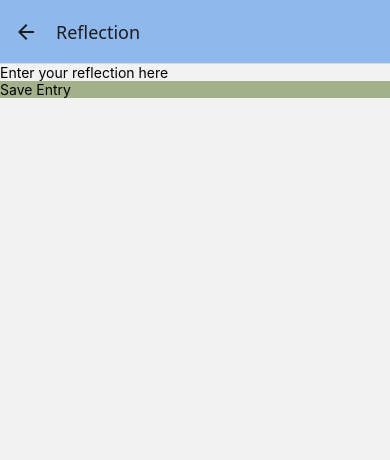
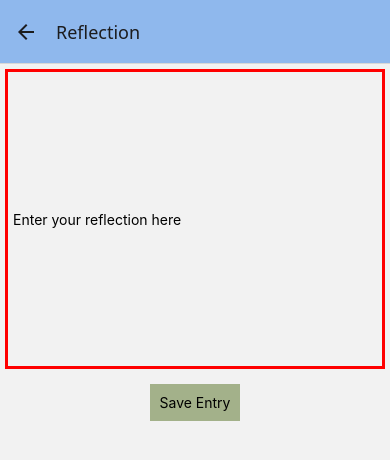
Before and after one commit to rileydrellishak/front-end-movemento, a React Native app in the folder movemento/: screen /Reflection in a window 390 px wide. Shown: the top 460 px of the page. Built offline with nearby package versions, Linux system fonts and the light colour scheme; no server answers.

Commit message:
adding more debugging styles and components

```diff
--- a/movemento/components/ReflectionTextInput.js
+++ b/movemento/components/ReflectionTextInput.js
@@ -1,8 +1,10 @@
 import { TextInput } from 'react-native'
+import ContainerStyles from '../styles/Containers';
+import TextStyles from '../styles/Text';
 
 const ReflectionTextInput = () => {
   return (
-    <TextInput
+    <TextInput style={ContainerStyles.reflection}
       placeholder='Enter your reflection here'
     />
   )
--- a/movemento/components/buttons/SaveEntryButton.js
+++ b/movemento/components/buttons/SaveEntryButton.js
@@ -1,6 +1,7 @@
 import { Pressable, Text } from "react-native"
 import { Alert } from 'react-native'
 import ButtonStyles from "../../styles/Buttons"
+import TextStyles from "../../styles/Text"
 
 const SaveEntryButton = ({ navigation }) => {
   const confirmSave = () => {
@@ -22,7 +23,7 @@ const SaveEntryButton = ({ navigation }) => {
 
   return (
     <Pressable style={ButtonStyles.save} onPress={saveEntry}>
-      <Text>Save Entry</Text>
+      <Text style={TextStyles.save}>Save Entry</Text>
     </Pressable>
   )
 }
--- a/movemento/components/containers/EntriesContainer.js
+++ b/movemento/components/containers/EntriesContainer.js
@@ -0,0 +1,14 @@
+import { ScrollView, Text } from 'react-native'
+import ContainerStyles from '../../styles/Containers';
+
+const EntriesContainer = () => {
+  return (
+    <ScrollView style={ContainerStyles.debugging}>
+      <Text>entry</Text>
+      <Text>entry</Text>
+      <Text>entry</Text>
+    </ScrollView>
+  )
+};
+
+export default EntriesContainer;
--- a/movemento/screens/HomeScreen.js
+++ b/movemento/screens/HomeScreen.js
@@ -1,28 +1,48 @@
-import { View, Text, Pressable } from 'react-native'
+import { ScrollView, View, Text, Pressable } from 'react-native'
 import { useNavigation } from '@react-navigation/native'
 import EntryCalendar from '../components/EntryCalendar';
 import ButtonStyles from '../styles/Buttons';
+import ContainerStyles from '../styles/Containers';
+import EntriesContainer from '../components/containers/EntriesContainer';
 
 const HomeScreen = () => {
   const navigation = useNavigation();
 
   return (
-    <View>
+    <ScrollView>
       <Text>HOME</Text>
+      <View style={ContainerStyles.debugging}>
         <Pressable
           onPress={() => navigation.navigate('SelectMovements')}
           style={ButtonStyles.next}
         >
           <Text>Create an entry and go to the select movements screen</Text>
         </Pressable>
+
+        <Pressable
+          onPress={() => navigation.navigate('SelectMoodsBefore')}
+          style={ButtonStyles.debugging}
+        >
+          <Text>Quick jump to SELECT MOODS BEFORE for debugging</Text>
+        </Pressable>
+
+        <Pressable
+          onPress={() => navigation.navigate('SelectMoodsAfter')}
+          style={ButtonStyles.debugging}
+        >
+          <Text>Quick jump to SELECT MOODS AFTER for debugging</Text>
+        </Pressable>
+
         <Pressable
           onPress={() => navigation.navigate('Reflection')}
           style={ButtonStyles.debugging}
         >
-        <Text>Quick jump to reflection screen for debugging</Text>
+          <Text>Quick jump to REFLECTION for debugging</Text>
         </Pressable>
+      </View>
+      <EntriesContainer/>
       <EntryCalendar></EntryCalendar>
-    </View>
+    </ScrollView>
   )
 }
 
--- a/movemento/styles/Buttons.js
+++ b/movemento/styles/Buttons.js
@@ -7,11 +7,16 @@ const ButtonStyles = StyleSheet.create({
   },
 
   debugging: {
-    backgroundColor: 'coral'
+    backgroundColor: '#fb6f92',
+    margin: 5
   },
 
   save: {
-    backgroundColor: '#a3b18a'
+    backgroundColor: '#a3b18a',
+    maxWidth: 150,
+    alignSelf: 'center',
+    padding: 10,
+    margin: 10
   },
 
   movements: {
--- a/movemento/styles/Containers.js
+++ b/movemento/styles/Containers.js
@@ -15,6 +15,19 @@ const ContainerStyles = StyleSheet.create({
     flex: 5,
     flexDirection: 'row',
     flexWrap: 'wrap'
+  },
+
+  debugging: {
+    borderColor: 'red',
+    borderWidth: 3,
+  },
+
+  reflection: {
+    borderColor: 'red',
+    borderWidth: 3,
+    padding: 5,
+    margin: 5,
+    height: 300,
   }
 })
 
--- /dev/null
+++ b/movemento/styles/Text.js
@@ -0,0 +1,13 @@
+import { StyleSheet } from "react-native";
+
+const TextStyles = StyleSheet.create({
+  save: {
+    textAlign: 'center'
+  },
+
+  reflection: {
+    verticalAlign: 'top'
+  }
+})
+
+export default TextStyles
```
Lines whose indentation alone changed are shown as unchanged.
